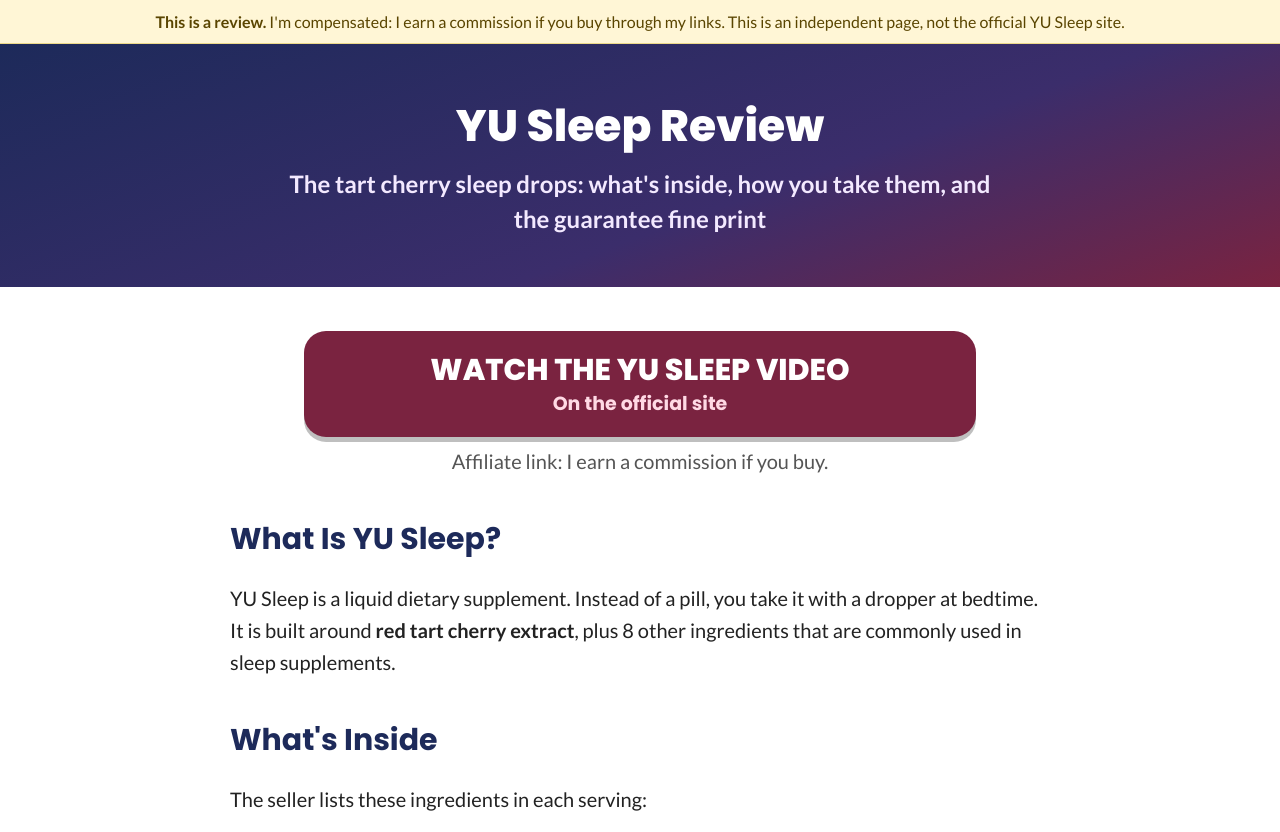
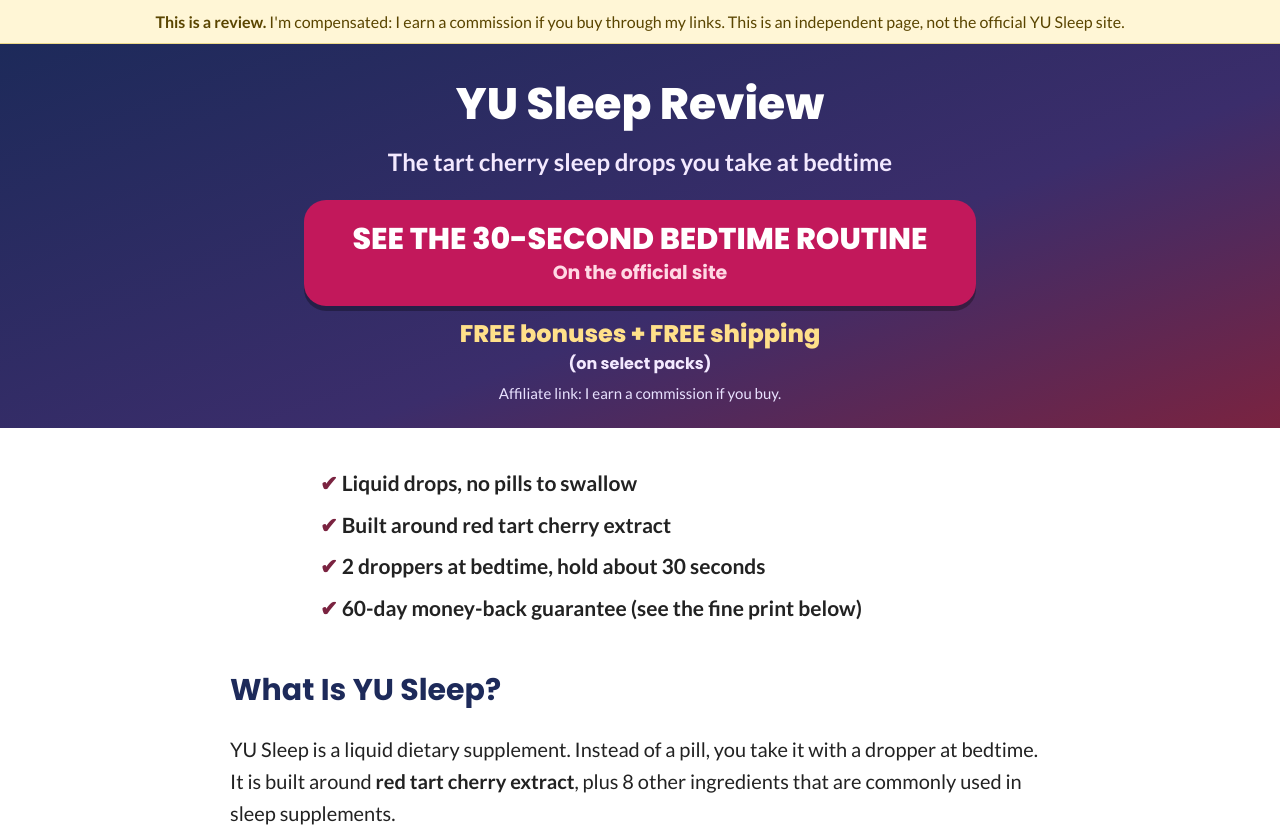
Before and after one commit to riversiderebelsmusic/goodsgurus-sleep, a plain HTML site: page index.html in a window 1280 px wide. Shown: the top 832 px of the page. Drawn offline with Linux system fonts and the light colour scheme.

Commit message:
Add files via upload

```diff
--- a/index.html
+++ b/index.html
@@ -31,17 +31,38 @@ td:first-child{font-weight:700;width:38%;background:#faf8ff}
 footer{text-align:center;font-size:14px;color:#555;padding:22px 16px 34px;border-top:1px solid #eee;margin-top:30px;line-height:1.5}
 @media (max-width:600px){.hero h1{font-size:34px}.hero .sub{font-size:20px}.btn{font-size:25px}h2{font-size:26px}ul.checks{columns:1}td:first-child{width:42%}}
 
+
+.hero{padding:34px 16px 26px}
+.hero .sub{margin-bottom:6px}
+.hero .btn{margin:20px auto 10px;background:#c2185b;box-shadow:0 5px 0 rgba(0,0,0,.3)}
+.perk{font-family:Poppins,Arial,sans-serif;font-weight:800;font-size:24px;color:#ffe08a;margin:6px 0 2px}
+.perk small{display:block;font-size:16px;font-weight:700;color:#f3e9ff}
+.hero .aff{color:#e9e2ff;margin:8px 0 0}
+.quick{list-style:none;padding:0;max-width:640px;margin:14px auto}
+.quick li{font-size:21px;font-weight:700;line-height:1.5;padding:5px 0}
+.quick li:before{content:"\2714  ";color:#7a2340}
+.sticky{display:none}
+@media (max-width:600px){.perk{font-size:21px}.quick li{font-size:19px}
+ .sticky{display:block;position:fixed;left:0;right:0;bottom:0;background:#c2185b;color:#fff;text-align:center;font-family:Poppins,Arial,sans-serif;font-weight:800;font-size:19px;padding:14px 8px;text-decoration:none;box-shadow:0 -3px 10px rgba(0,0,0,.25);z-index:9}
+ body{padding-bottom:64px}}
 </style>
 </head>
 <body>
 <div class='disc'><b>This is a review.</b> I&#39;m compensated: I earn a commission if you buy through my links. This is an independent page, not the official YU Sleep site.</div>
 <div class='hero'>
   <h1>YU Sleep Review</h1>
-  <p class='sub'>The tart cherry sleep drops: what&#39;s inside, how you take them, and the guarantee fine print</p>
+  <p class='sub'>The tart cherry sleep drops you take at bedtime</p>
+  <a class='btn' data-cb='https://hop.clickbank.net/?affiliate=positivyou&amp;vendor=yusleep&amp;op=vsl&amp;tid=gg2sleep' href='https://hop.clickbank.net/?affiliate=positivyou&amp;vendor=yusleep&amp;op=vsl&amp;tid=gg2sleep' rel='nofollow sponsored'>SEE THE 30-SECOND BEDTIME ROUTINE<span>On the official site</span></a>
+  <p class='perk'>FREE bonuses + FREE shipping <small>(on select packs)</small></p>
+  <p class='aff'>Affiliate link: I earn a commission if you buy.</p>
 </div>
 <main class='wrap'>
-  <a class='btn' data-cb='https://hop.clickbank.net/?affiliate=positivyou&amp;vendor=yusleep&amp;op=vsl&amp;tid=ggsleeplp' href='https://hop.clickbank.net/?affiliate=positivyou&amp;vendor=yusleep&amp;op=vsl&amp;tid=ggsleeplp' rel='nofollow sponsored'>WATCH THE YU SLEEP VIDEO<span>On the official site</span></a>
-  <p class='aff'>Affiliate link: I earn a commission if you buy.</p>
+  <ul class='quick'>
+    <li>Liquid drops, no pills to swallow</li>
+    <li>Built around red tart cherry extract</li>
+    <li>2 droppers at bedtime, hold about 30 seconds</li>
+    <li>60-day money-back guarantee (see the fine print below)</li>
+  </ul>
 
   <h2>What Is YU Sleep?</h2>
   <p>YU Sleep is a liquid dietary supplement. Instead of a pill, you take it with a dropper at bedtime. It is built around <b>red tart cherry extract</b>, plus 8 other ingredients that are commonly used in sleep supplements.</p>
@@ -97,10 +118,11 @@ footer{text-align:center;font-size:14px;color:#555;padding:22px 16px 34px;border
   <p><b>Where do I buy it?</b> Only on the official YU Sleep site. Orders are processed by ClickBank.</p>
   <p><b>Who runs this page?</b> Goods Gurus. This is an independent review, and I earn a commission if you buy through my links.</p>
 
-  <a class='btn' data-cb='https://hop.clickbank.net/?affiliate=positivyou&amp;vendor=yusleep&amp;op=vsl&amp;tid=ggsleeplp2' href='https://hop.clickbank.net/?affiliate=positivyou&amp;vendor=yusleep&amp;op=vsl&amp;tid=ggsleeplp2' rel='nofollow sponsored'>SEE YU SLEEP ON THE OFFICIAL SITE</a>
+  <a class='btn' data-cb='https://hop.clickbank.net/?affiliate=positivyou&amp;vendor=yusleep&amp;op=vsl&amp;tid=gg2sleep2' href='https://hop.clickbank.net/?affiliate=positivyou&amp;vendor=yusleep&amp;op=vsl&amp;tid=gg2sleep2' rel='nofollow sponsored'>SEE YU SLEEP ON THE OFFICIAL SITE</a>
   <p class='aff'>Affiliate link: I earn a commission if you buy.</p>
 </main>
 <footer>Goods Gurus &#183; Contact: <a href='mailto:goodsgurus37@gmail.com'>goodsgurus37@gmail.com</a><br/>Affiliate disclosure: this is a review and I am compensated. I earn a commission from purchases made through my links. This page does not collect any personal information. These statements have not been evaluated by the Food and Drug Administration. This product is not intended to diagnose, treat, cure or prevent any disease.</footer>
+<a class='sticky' data-cb='https://hop.clickbank.net/?affiliate=positivyou&amp;vendor=yusleep&amp;op=vsl&amp;tid=gg2sleepsticky' href='https://hop.clickbank.net/?affiliate=positivyou&amp;vendor=yusleep&amp;op=vsl&amp;tid=gg2sleepsticky' rel='nofollow sponsored'>SEE THE 30-SECOND BEDTIME ROUTINE &#8250;</a>
 <script>
 (function(){
  var q=new URLSearchParams(location.search), g=q.get('gclid')||'';
```
